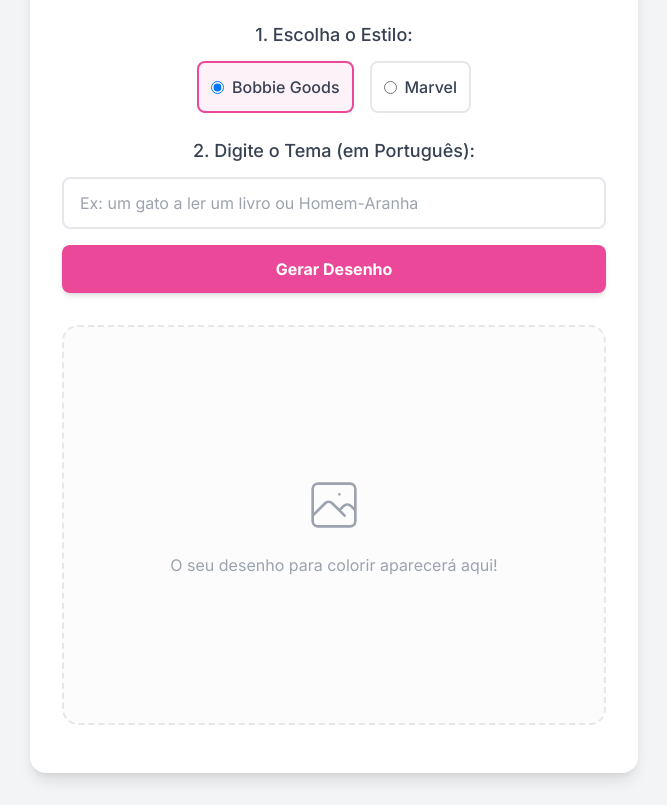
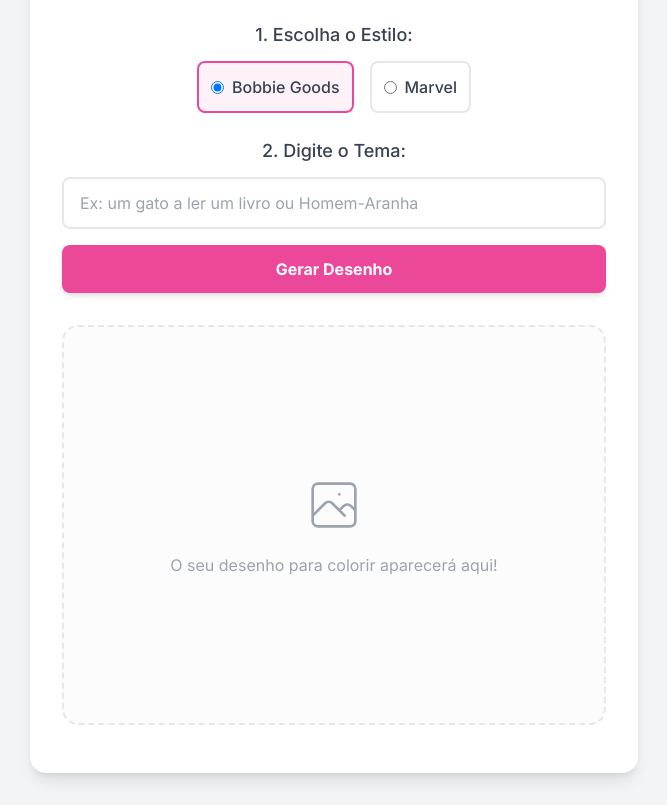
Before and after one commit to bladeander/gerador-desenhos, a website: page index.html in a window 1280 px wide. Shown: the part 143-948 px from the top of the page, without its empty margins (306-973 px from the left). Drawn offline with nearby package versions, Linux system fonts and the light colour scheme.

Commit message:
Update index.html

```diff
--- a/index.html
+++ b/index.html
@@ -39,7 +39,7 @@
             </div>
 
             <div class="mb-4">
-                 <label for="userInput" class="block text-lg font-medium text-gray-700 mb-3">2. Digite o Tema (em Português):</label>
+                 <label for="userInput" class="block text-lg font-medium text-gray-700 mb-3">2. Digite o Tema:</label>
                 <input type="text" id="userInput" class="w-full px-4 py-3 border-2 border-gray-200 rounded-lg focus:ring-2 focus:ring-pink-400 focus:border-transparent outline-none transition" placeholder="Ex: um gato a ler um livro ou Homem-Aranha">
             </div>
 
```
